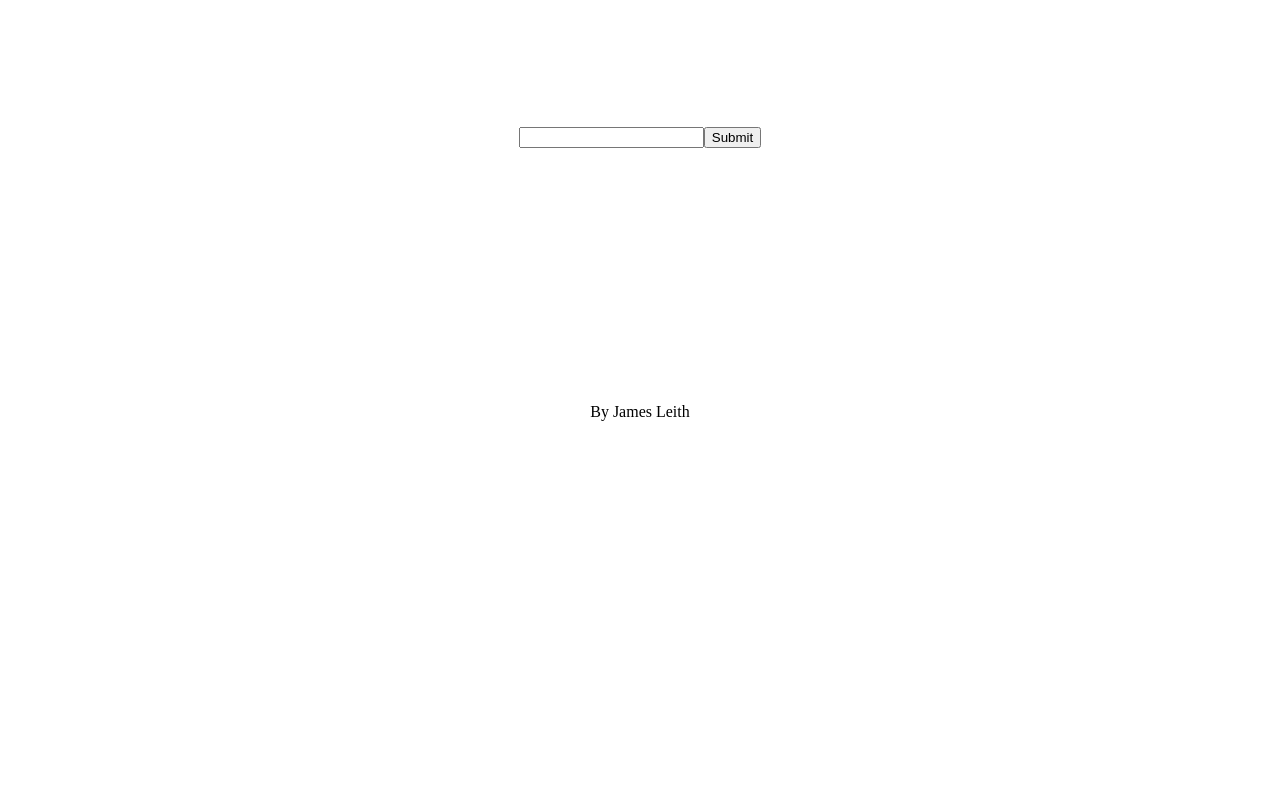
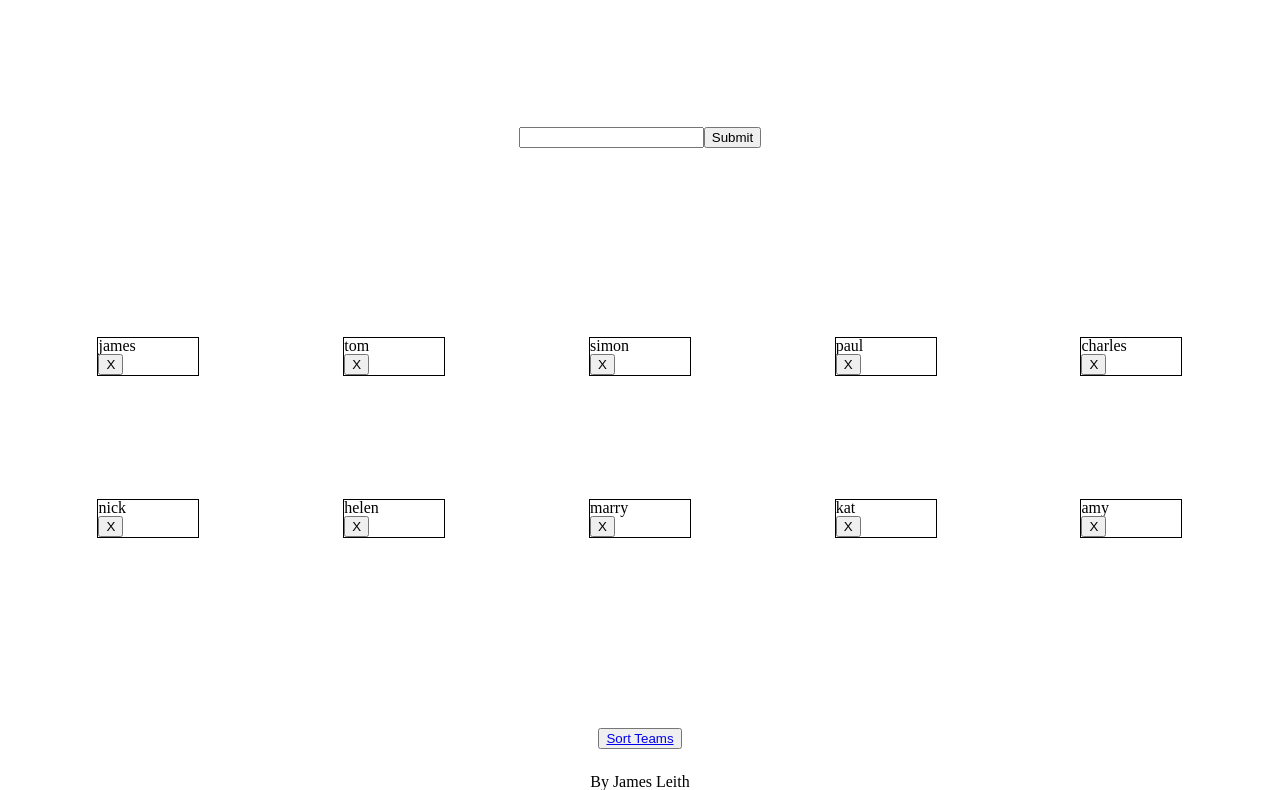
Before and after one commit to ajsl/5-a-side, a React (Create React App) app: page / in a window 1280 px wide. Shown: the part 281-1071 px from the top of the page. Before the commit the page ends 800 px from the top, so only its background shows below. Built offline with nearby package versions, Linux system fonts and the light colour scheme.

Commit message:
shuffled the names array and sorted into 2 teams

```diff
--- a/public/css/styles.css
+++ b/public/css/styles.css
@@ -78,6 +78,10 @@ footer {
   width: 100px;
   margin: 5%; }
 
+.team-list {
+  display: flex;
+  justify-content: space-around; }
+
 .form-section {
   display: flex;
   justify-content: center; }
@@ -85,3 +89,8 @@ footer {
 .add-input {
   display: flex;
   justify-content: center; }
+
+.sort-btn {
+  display: flex;
+  justify-content: center;
+  margin: 2% 5px; }
--- a/public/css/styles.min.css
+++ b/public/css/styles.min.css
@@ -1 +1 @@
-a,abbr,acronym,address,applet,article,aside,audio,b,big,blockquote,body,canvas,caption,center,cite,code,dd,del,details,dfn,div,dl,dt,em,embed,fieldset,figcaption,figure,footer,form,h1,h2,h3,h4,h5,h6,header,hgroup,html,i,iframe,img,ins,kbd,label,legend,li,mark,menu,nav,object,ol,output,p,pre,q,ruby,s,samp,section,small,span,strike,strong,sub,summary,sup,table,tbody,td,tfoot,th,thead,time,tr,tt,u,ul,var,video{margin:0;padding:0;border:0;font-size:100%;font:inherit;vertical-align:baseline}article,aside,details,figcaption,figure,footer,header,hgroup,menu,nav,section{display:block}body{line-height:1}ol,ul{list-style:none}blockquote,q{quotes:none}blockquote:after,blockquote:before,q:after,q:before{content:'';content:none}table{border-collapse:collapse;border-spacing:0}.header-box{border:1px solid #000;display:flex;justify-content:center;align-items:center;min-width:60%;min-height:150px}.header-box h1{font-size:40px}.header{display:flex;justify-content:center;align-content:center;padding:10%}footer{display:flex;justify-content:center;align-items:center}.player-list{display:flex;flex-wrap:wrap;justify-content:space-around;margin:10% 2%}.player-card{border:1px solid #000;heigth:30px;width:100px;margin:5%}.form-section{display:flex;justify-content:center}.add-input{display:flex;justify-content:center}
+a,abbr,acronym,address,applet,article,aside,audio,b,big,blockquote,body,canvas,caption,center,cite,code,dd,del,details,dfn,div,dl,dt,em,embed,fieldset,figcaption,figure,footer,form,h1,h2,h3,h4,h5,h6,header,hgroup,html,i,iframe,img,ins,kbd,label,legend,li,mark,menu,nav,object,ol,output,p,pre,q,ruby,s,samp,section,small,span,strike,strong,sub,summary,sup,table,tbody,td,tfoot,th,thead,time,tr,tt,u,ul,var,video{margin:0;padding:0;border:0;font-size:100%;font:inherit;vertical-align:baseline}article,aside,details,figcaption,figure,footer,header,hgroup,menu,nav,section{display:block}body{line-height:1}ol,ul{list-style:none}blockquote,q{quotes:none}blockquote:after,blockquote:before,q:after,q:before{content:'';content:none}table{border-collapse:collapse;border-spacing:0}.header-box{border:1px solid #000;display:flex;justify-content:center;align-items:center;min-width:60%;min-height:150px}.header-box h1{font-size:40px}.header{display:flex;justify-content:center;align-content:center;padding:10%}footer{display:flex;justify-content:center;align-items:center}.player-list{display:flex;flex-wrap:wrap;justify-content:space-around;margin:10% 2%}.player-card{border:1px solid #000;heigth:30px;width:100px;margin:5%}.team-list{display:flex;justify-content:space-around}.form-section{display:flex;justify-content:center}.add-input{display:flex;justify-content:center}.sort-btn{display:flex;justify-content:center;margin:2% 5px}
--- /dev/null
+++ b/scss/buttons.scss
@@ -0,0 +1,5 @@
+.sort-btn {
+	display: flex;
+	justify-content: center;
+	margin: 2% 5px;
+}
--- a/scss/main.scss
+++ b/scss/main.scss
@@ -44,3 +44,9 @@ footer {
 	width: 100px;
 	margin: 5%;
 }
+
+.team-list {
+	display: flex;
+	justify-content: space-around;
+
+}
--- a/scss/styles.scss
+++ b/scss/styles.scss
@@ -1,3 +1,4 @@
 @import 'reset.scss';
 @import 'main.scss';
 @import 'form.scss';
+@import 'buttons.scss';
--- a/src/App.jsx
+++ b/src/App.jsx
@@ -1,7 +1,7 @@
 import React from 'react';
 import Header from "./Components/Header";
 import List from "./Containers/List";
-import Team from "./Components/Team";
+import Team from "./Containers/Team";
 import Footer from "./Components/Footer";
 import {
     BrowserRouter as Router,
--- a/src/Components/Player.jsx
+++ b/src/Components/Player.jsx
@@ -17,7 +17,9 @@ class Player extends Component {
 	// render the  player card with button to delete.
 	render () {
 
-		const { onDelete, names, id } = this.props;
+		const { names, btn } = this.props;
+
+
 
 		return (
 
@@ -26,8 +28,7 @@ class Player extends Component {
 				<aside >
 
 					<h4>{names.name}</h4>
-					<button  onClick={ this.onDelete }>X</button>
-
+					{ btn ? <button onClick={ this.onDelete } >X</button> : ""}
 				</aside>
 
 			</React.Fragment>
--- a/src/Components/Team.jsx
+++ b/src/Components/Team.jsx
@@ -1,25 +1,54 @@
 import React, { Component } from "react";
 import Player from "./Player";
+
+// function to shuffle the array.
+const shuffle = (array => {
+	let length = array.length, temp, index;
+
+	while (length > 0) {
+		index = Math.floor(Math.random() * length);
+
+		length -= 1;
+
+		temp = array[length];
+		array[length] = array[index];
+		array[index] = temp
+	}
+
+	return array;
+})
+
+//function to get the halfway point of an array
+const midPoint = (array => Math.ceil(array.length / 2));
+
 
 class Team extends Component {
 	constructor(props){
 		super(props);
 
+		//store the shuffled array of names in state.
+		this.state = {
+			names: shuffle(this.props.names),
+
 		}
+	}
+
 
 	render() {
 
+		//split the names array into 2 separate arrays.
+		const names1 = this.state.names.filter((name, i ) => i < midPoint(this.state.names));
+		const names2 = this.state.names.filter((name, i ) => i >= midPoint(this.state.names));
 		return (
 
-
-
 			<React.Fragment>
+				<section className="team-list">
 
 					<div className="team1">
 
 						<h4>Team 1</h4>
 
-					<Player />
+						{ names1.map((name, i ) => <div key={ name.id } className="player-card" ><Player id={ name.id } names={ name } /></div>)}
 
 					</div>
 
@@ -28,10 +57,11 @@ class Team extends Component {
 
 						<h4>Team 2</h4>
 
-					<Player />
+						{ names2.map((names, i) => <div key={ names.id } className="player-card" ><Player id={ names.id } names={ names }  /></div>)}
+
 
 					</div>
-
+				</section>
 			</React.Fragment>
 
 
--- a/src/Components/list.jsx
+++ b/src/Components/list.jsx
@@ -1,5 +1,6 @@
 import React, { Component } from "react";
 import Player from "./Player";
+import { Link } from "react-router-dom";
 
 class List extends Component {
 	constructor(props){
@@ -42,7 +43,7 @@ class List extends Component {
 
 
 	render() {
-		const { names, onClick, id } = this.props
+		const { names, onClick  } = this.props
 		//const names = ["James", "Peter", "Charlotte", "Olivia", "Emma", "Alex", "Alice", "Emily", "John"];
 
 		return (
@@ -60,7 +61,12 @@ class List extends Component {
 				<section className="player-list">
 
 
-					{ names.map((names, i) => <div key={ names.id } className="player-card" ><Player id={ names.id } names={ names } onClick={ onClick } /></div>)}
+					{ names.map((names, i) => <div key={ names.id } className="player-card" ><Player id={ names.id } names={ names } onClick={ onClick } btn={ true }/></div>)}
+
+				</section>
+				<section className="sort-btn">
+
+					<button><Link to="/team">Sort Teams</Link></button>
 
 				</section>
 
--- /dev/null
+++ b/src/Containers/Team.js
@@ -0,0 +1,18 @@
+import Team from "../Components/Team";
+import { connect } from "react-redux";
+
+
+
+
+const mapStateToProps = state => {
+	return {
+
+
+		names: state.names,
+
+	};
+
+};
+
+
+export default connect(mapStateToProps)(Team);
--- a/src/Data/initial.js
+++ b/src/Data/initial.js
@@ -2,24 +2,46 @@ const initial = {
 
 	names: [
 		//test data
-		// {
-		// 	name: "james"
-		// },
-		// {
-		// 	name: "tom"
-		// },
-		// {
-		// 	name: "simon"
-		// },
-		// {
-		// 	name: "paul"
-		// },
-		// {
-		// 	name: "charles"
-		// },
-		// {
-		// 	name: "nick"
-		// }
+		{
+			name: "james",
+			id: 1
+		},
+		{
+			name: "tom",
+			id: 2
+		},
+		{
+			name: "simon",
+			id: 3
+		},
+		{
+			name: "paul",
+			id: 4
+		},
+		{
+			name: "charles",
+			id: 5
+		},
+		{
+			name: "nick",
+			id: 6
+		},
+		{
+			name: "helen",
+			id: 7
+		},
+		{
+			name: "marry",
+			id: 8
+		},
+		{
+			name: "kat",
+			id: 9
+		},
+		{
+			name: "amy",
+			id: 10
+		},
 	],
 
 }
```
Lines whose indentation alone changed are shown as unchanged.
